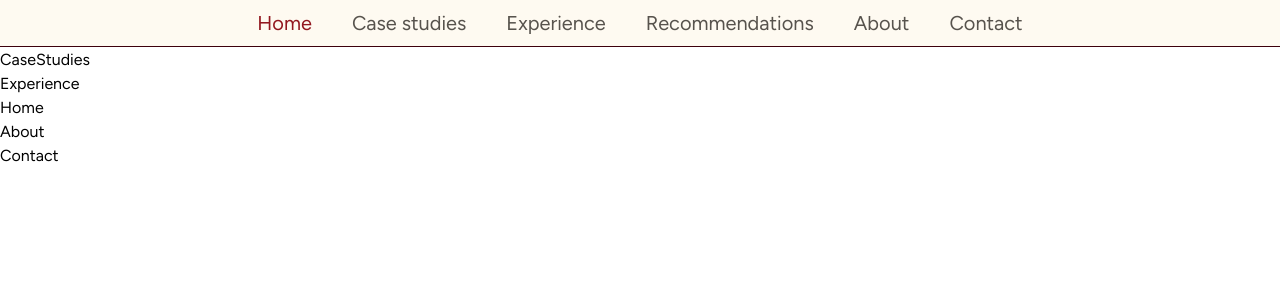
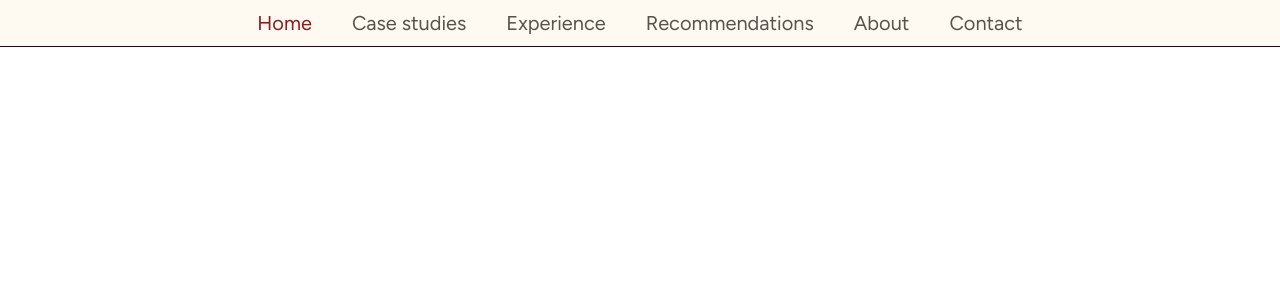
Before and after one commit to dean-tunbridge/px-portfolio, a React (Vite) app: page / in a window 1280 px wide. Shown: the top 300 px of the page. Built offline with nearby package versions, Linux system fonts and the light colour scheme.

Commit message:
cleanup import in app

```diff
--- a/src/App.tsx
+++ b/src/App.tsx
@@ -1,25 +1,11 @@
 import './App.css'
-import About from './components/About'
-import CaseStudies from './components/CaseStudies'
-import Contact from './components/Contact'
-import Experience from './components/Experience'
-import Hero from './components/Hero'
-import Home from './components/Home'
 import Navbar from './components/Navbar'
-import Recommendations from './components/Recommendations'
 
 function App() {
   return (
     <>
       <div className="font-sans">
         <Navbar />
-        <Home />
-        <Hero />
-        <CaseStudies />
-        <Experience />
-        <Recommendations />
-        <About />
-        <Contact />
       </div>
     </>
   )
```
